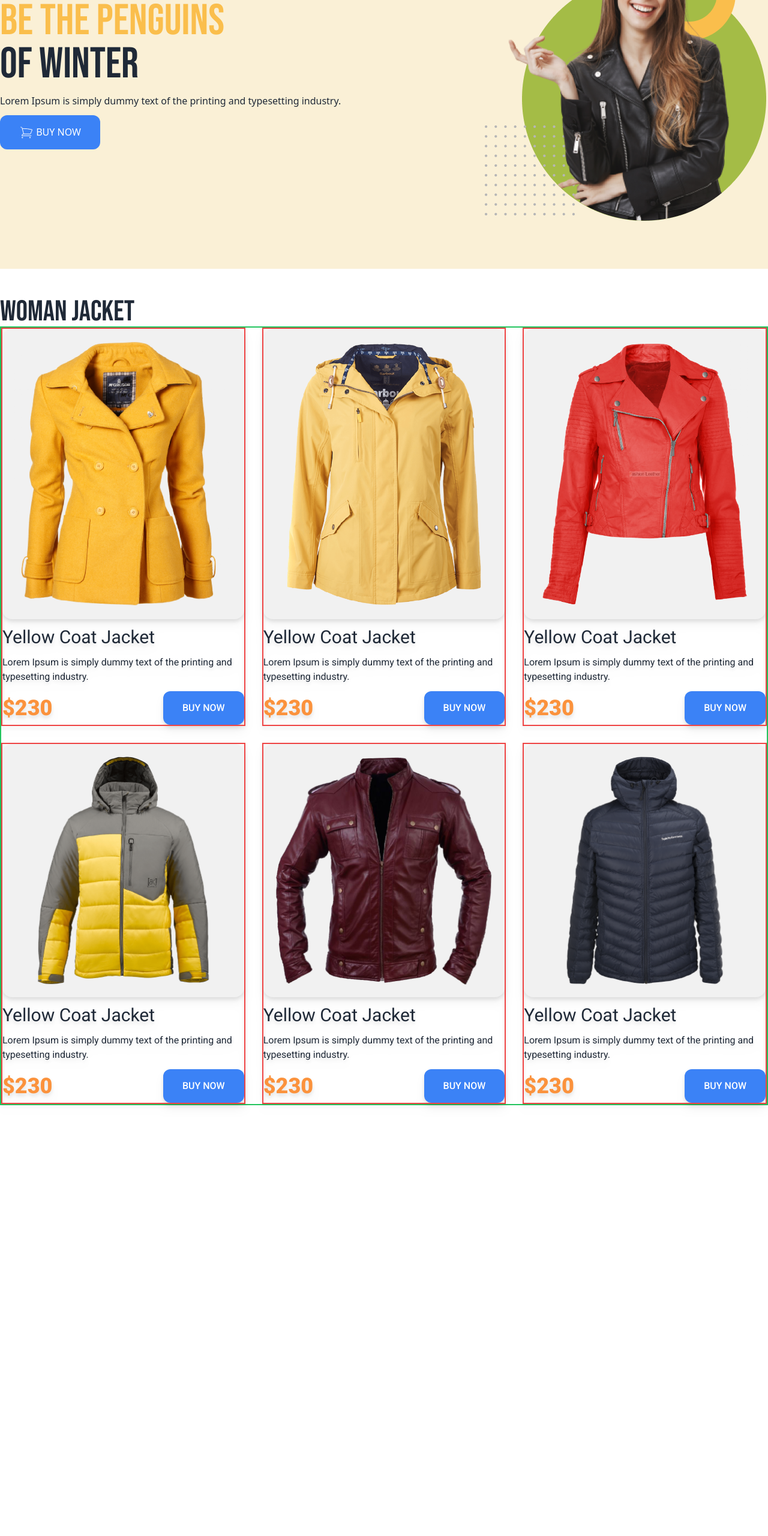
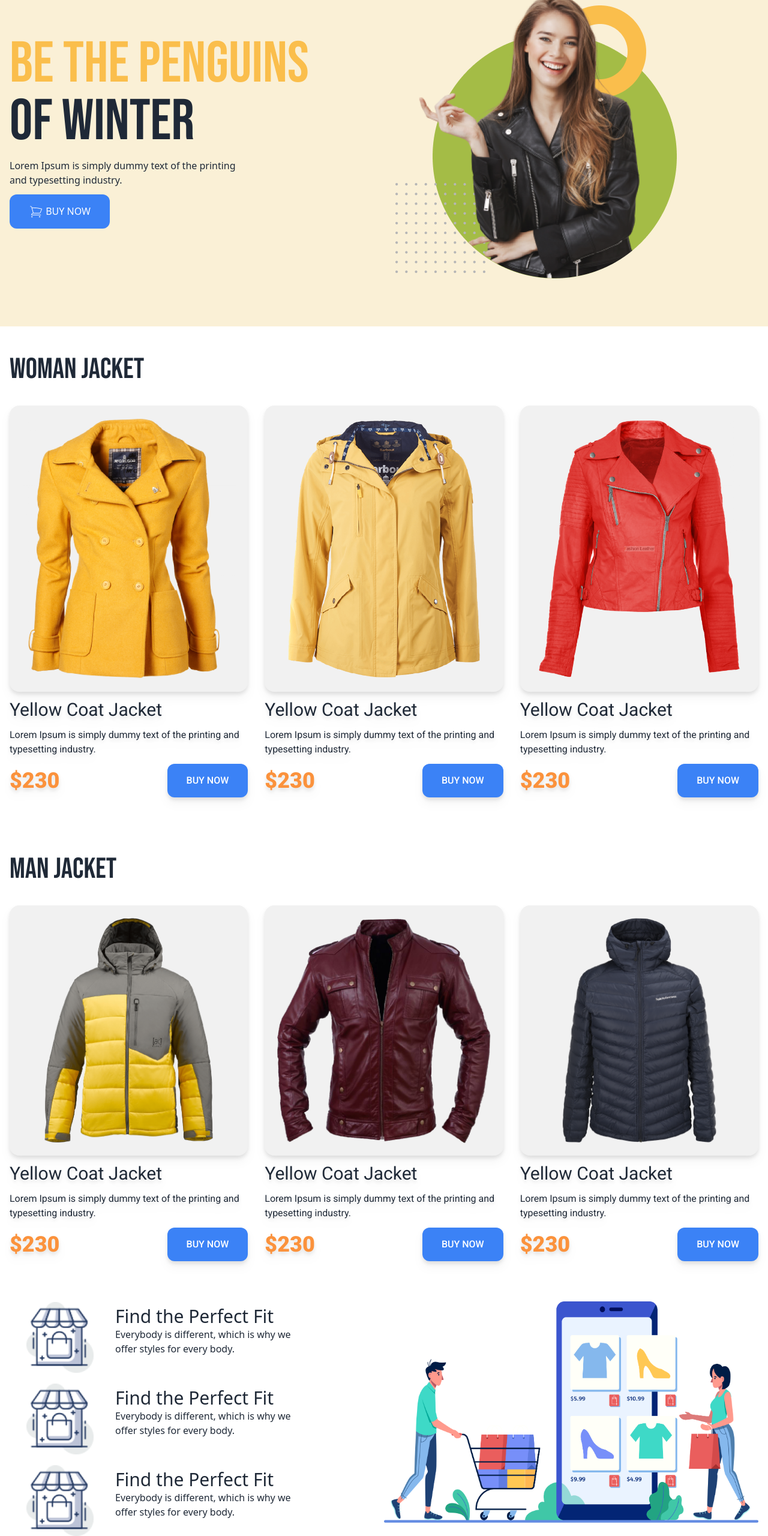
Before and after one commit to khubaibm039/penguin-responsive-website, a plain HTML site: page index.html in a window 1280 px wide. Shown: the part 199-2759 px from the top of the page at 60% size. Before the commit the page ends 2089 px from the top, so only its background shows below. Drawn offline with nearby package versions, Linux system fonts and the light colour scheme.

Commit message:
responsive website without footer

```diff
--- a/index.html
+++ b/index.html
@@ -29,28 +29,46 @@
     <script src="https://cdn.tailwindcss.com"></script>
   </head>
   <body>
-    <header class="bg-[#faf0d6] py-20 px4">
+    <header class="bg-[#faf0d6] lg:py-20 px4">
       <!-- nav section -->
 
-      <nav></nav>
+      <nav class="max-w-7xl mx-auto flex h-14 px-4 items-center lg:justify-between mb-10 ">
+        <div class="lg:w-full w-full">
+          <img class="lg:w-1/3 cursor-pointer" src="icons/logo.png" alt="">
+
+        </div>
+
+      <div>
+      </div>
+        <ul class="lg:flex-row w-full flex flex-col text-[#3C3C3C] gap-14 invisible lg:visible">
+          <li><a href="">Home</a></li>
+          <li><a href="">products</a></li>
+          <li><a href="">about us</a></li>
+          <li><a href="">contact us</a></li>
+        </ul><div class="lg:invisible w-6 h-6 relative ">
+          <svg  xmlns="http://www.w3.org/2000/svg"  fill="none" viewBox="0 0 24 24" stroke-width="1.5" stroke="currentColor" class="w-6 h-6">
+          <path stroke-linecap="round" stroke-linejoin="round" d="M3.75 6.75h16.5M3.75 12h16.5m-16.5 5.25h16.5"/>
+        </svg>
+      </div>
+      </nav>
 
       <!-- nav section ends -->
 
       <!-- banner-section -->
       <div
-        class="flex justify-between items-center flex-col md:flex-row md:max-w-7xl md:mx-auto"
+        class="flex  gap-36 items-center flex-col md:flex-row md:max-w-7xl md:mx-auto px-4"
       >
         <div class="space-y-3">
-          <h1 class="text-7xl uppercase font-bebas">
-            <span class="text-[#fabe4c]"> Be the Penguins </span><br />
+          <h1 class="text-8xl uppercase font-bebas">
+            <span class="text-[#fabe4c] "> Be the Penguins </span><br />
             of Winter
           </h1>
           <p>
-            Lorem Ipsum is simply dummy text of the printing and typesetting
+            Lorem Ipsum is simply dummy text of the printing <br> and typesetting
             industry.
           </p>
           <button
-            class="py-4 px-8 bg-blue-500 rounded-xl uppercase text-white font-medium"
+            class="py-4 px-8 bg-blue-500 rounded-xl uppercase text-white font-medium "
           >
             <svg
               class="w-6 h-6 inline"
@@ -72,24 +90,24 @@
           </button>
         </div>
 
-        <div class="">
-          <img class="w-full" src="images/model.png" alt="" />
+        <div >
+          <img class="w-full " src="images/model.png" alt="" />
         </div>
       </div>
 
       <!-- banner-section ends -->
     </header>
-    <main class="max-w-7xl mx-auto">
+    <main class="max-w-7xl mx-auto px-4">
       <!-- woman jacket section -->
       <section class="py-12">
-        <h3 class="text-5xl font-bebas uppercase">WoMan Jacket</h3>
+        <h3 class="text-5xl font-bebas uppercase mb-9">WoMan Jacket</h3>
 
         <div
-          class="border-2 border-green-500 grid-cols-1 md:grid-cols-2 grid lg:grid-cols-3 font-roboto gap-7"
+          class=" grid-cols-1 md:grid-cols-2 grid lg:grid-cols-3 font-roboto gap-7"
         >
           <!-- jacket 1 -->
 
-          <div class="border-2 border-red-500 space-y-3 drop-shadow-lg">
+          <div class=" space-y-3 drop-shadow-lg">
             <div class="bg-[#F1F1F1] p-5 rounded-2xl">
               <img src="images/jacket-1.png" alt="" />
             </div>
@@ -109,7 +127,7 @@
           </div>
           <!-- jacket 2 -->
 
-          <div class="border-2 border-red-500 space-y-3 drop-shadow-lg">
+          <div class=" space-y-3 drop-shadow-lg">
             <div class="bg-[#F1F1F1] p-5 rounded-2xl">
               <img src="images/jacket-2.png" alt="" />
             </div>
@@ -128,7 +146,7 @@
             </div>
           </div>
           <!-- jacket 3 -->
-          <div class="border-2 border-red-500 space-y-3 drop-shadow-lg">
+          <div class=" space-y-3 drop-shadow-lg">
             <div class="bg-[#F1F1F1] p-5 rounded-2xl">
               <img src="images/jacket-3.png" alt="" />
             </div>
@@ -148,7 +166,17 @@
           </div>
           <!-- jacket 4 -->
 
-          <div class="border-2 border-red-500 space-y-3 drop-shadow-lg">
+        </div>
+      </section>
+      <!-- man jacket section -->
+        <section class="py-12">
+            <h3 class="text-5xl font-bebas uppercase mb-9">man Jacket</h3>
+
+            <div
+              class=" grid-cols-1 md:grid-cols-2 grid lg:grid-cols-3 font-roboto gap-7"
+            >
+
+          <div class="space-y-3 drop-shadow-lg">
             <div class="bg-[#F1F1F1] p-5 rounded-2xl">
               <img src="images/jacket-4.png" alt="" />
             </div>
@@ -168,7 +196,7 @@
           </div>
           <!-- jacket 5 -->
 
-          <div class="border-2 border-red-500 space-y-3 drop-shadow-lg">
+          <div class=" space-y-3 drop-shadow-lg">
             <div class="bg-[#F1F1F1] p-5 rounded-2xl">
               <img src="images/jacket-5.png" alt="" />
             </div>
@@ -188,7 +216,7 @@
           </div>
           <!-- jacket 6-->
 
-          <div class="border-2 border-red-500 space-y-3 drop-shadow-lg">
+          <div class=" space-y-3 drop-shadow-lg">
             <div class="bg-[#F1F1F1] p-5 rounded-2xl">
               <img src="images/jacket-6.png" alt="" />
             </div>
@@ -206,6 +234,50 @@
               </button>
             </div>
           </div>
+      </section>
+
+
+      <!-- Shopping section -->
+      <section class=" lg:flex-row flex flex-col-reverse   items-center">
+        <div class=" lg:w-1/2  w-full md:text-center " >
+          <div class="flex flex-col justify-center lg:flex-row lg:justify-start items-center py-5 pr-16 pl-7 gap-9">
+            <div class="w-28 h-24 ">
+              <img class="w-full " src="icons/house.png" alt="">
+            </div>
+            <div class="lg:text-start text-center">
+              <h1 class="text-3xl">Find the Perfect Fit</h1>
+              <p >Everybody is different, which is why we <br>
+                offer styles for every body.</p>
+            </div>
+          </div>
+          <div>
+            <div class="flex flex-col justify-center lg:flex-row lg:justify-start items-center py-5 pr-16 pl-7 gap-9">
+              <div class="w-28 h-24 ">
+                <img class="w-full " src="icons/house.png" alt="">
+              </div>
+              <div class="lg:text-start text-center">
+                <h1 class="text-3xl">Find the Perfect Fit</h1>
+                <p >Everybody is different, which is why we <br>
+                  offer styles for every body.</p>
+              </div>
+            </div>
+          </div>
+
+          <div>
+            <div class="flex flex-col justify-center lg:flex-row lg:justify-start items-center py-5 pr-16 pl-7 gap-9">
+              <div  class="w-28 h-24">
+                <img class="w-full" src="icons/house.png" alt="">
+              </div>
+              <div class="lg:text-start text-center">
+                <h1 class="text-3xl">Find the Perfect Fit</h1>
+                <p >Everybody is different, which is why we <br>
+                offer styles for every body.</p>
+              </div>
+            </div>
+         </div>
+        </div>
+        <div class=" lg:w-1/2 w-full">
+            <img class=" w-full" src="images/shopping.png" alt="">
         </div>
       </section>
     </main>
```
